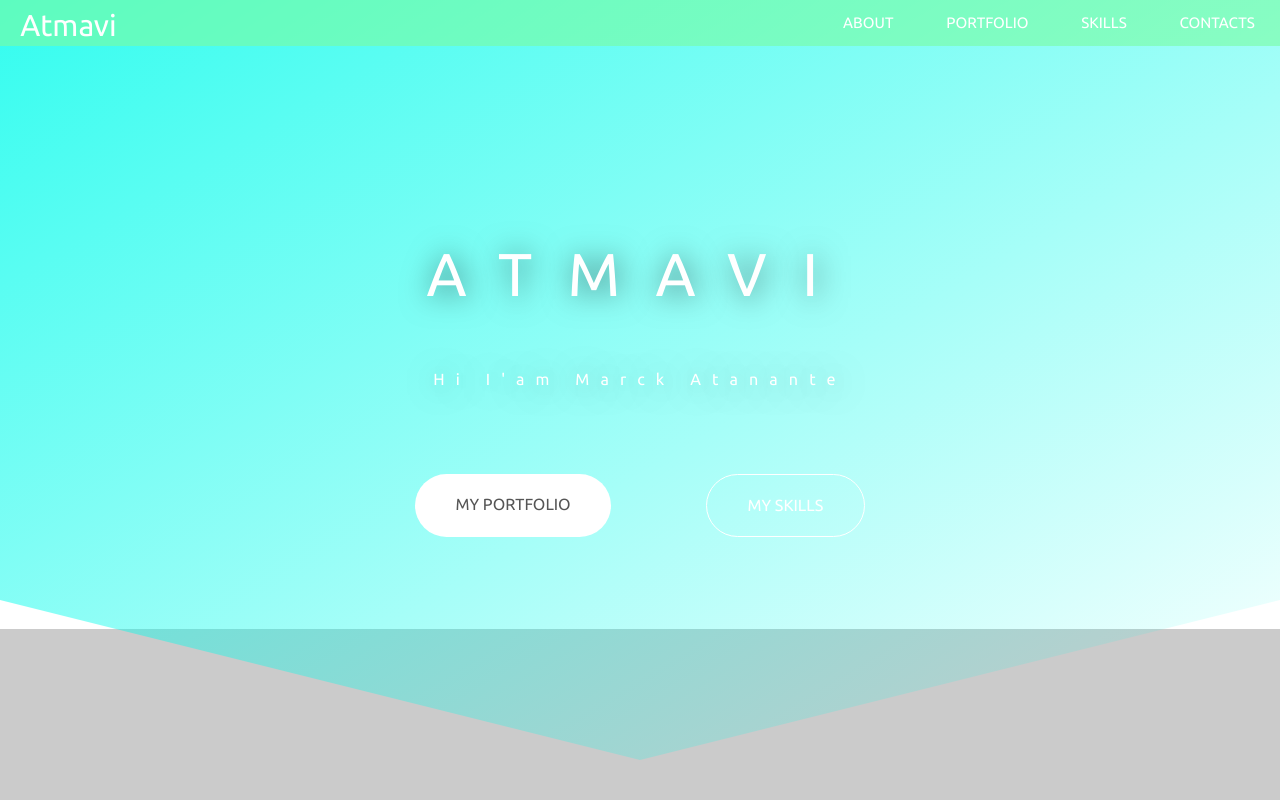
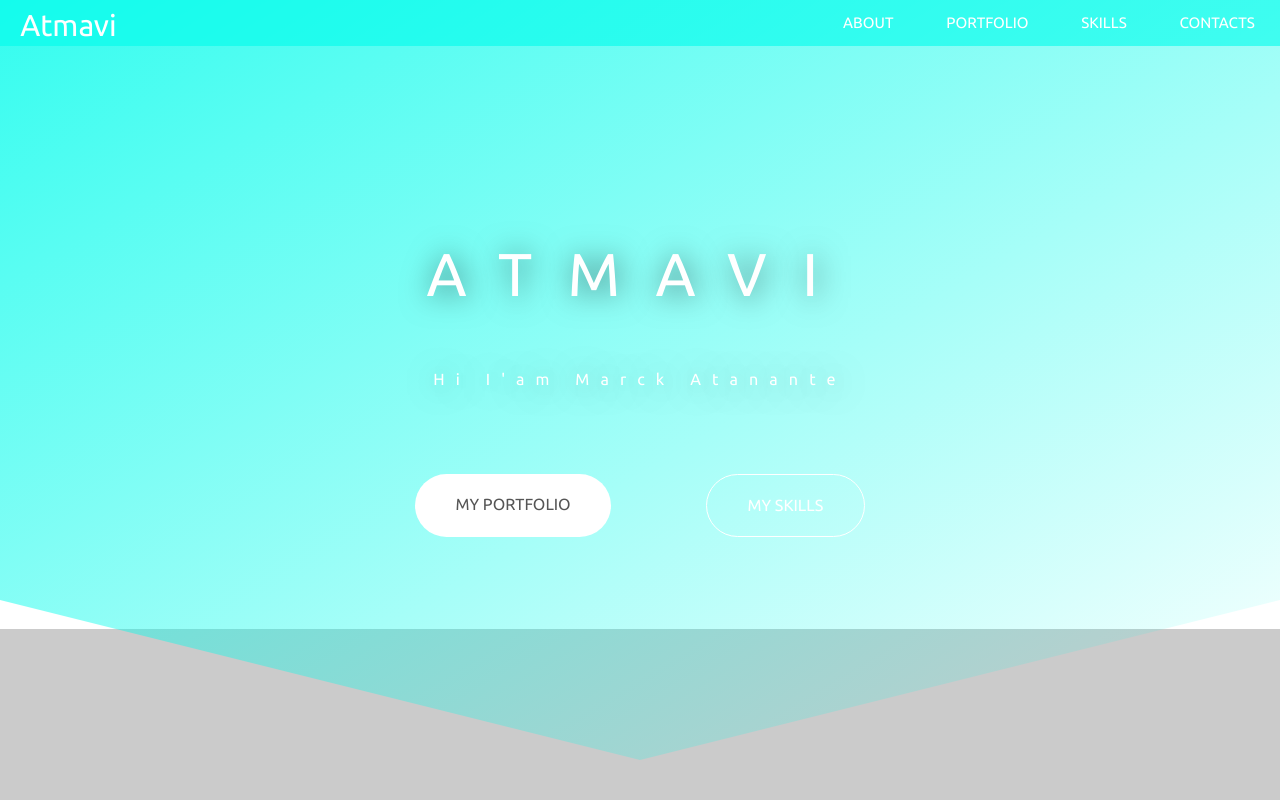
Before and after one commit to atmavi/atmavi-portfolio, a website: page index.html in a window 1280 px wide. Shown: the top 800 px of the page. Drawn offline with Linux system fonts and the light colour scheme.

Commit message:
Changed bgcolor of navbar

```diff
--- a/scss/layout/_nav.scss
+++ b/scss/layout/_nav.scss
@@ -4,7 +4,7 @@
     position: fixed;
     z-index: 100;
     width: 100%;
-    background-color: rgba($color-secondary-light, .6);
+    background-color: rgba($color-primary-light, .6);
 
     &__logo-box {
         position: relative;
```
Also changed, not shown: css/styles.css.
